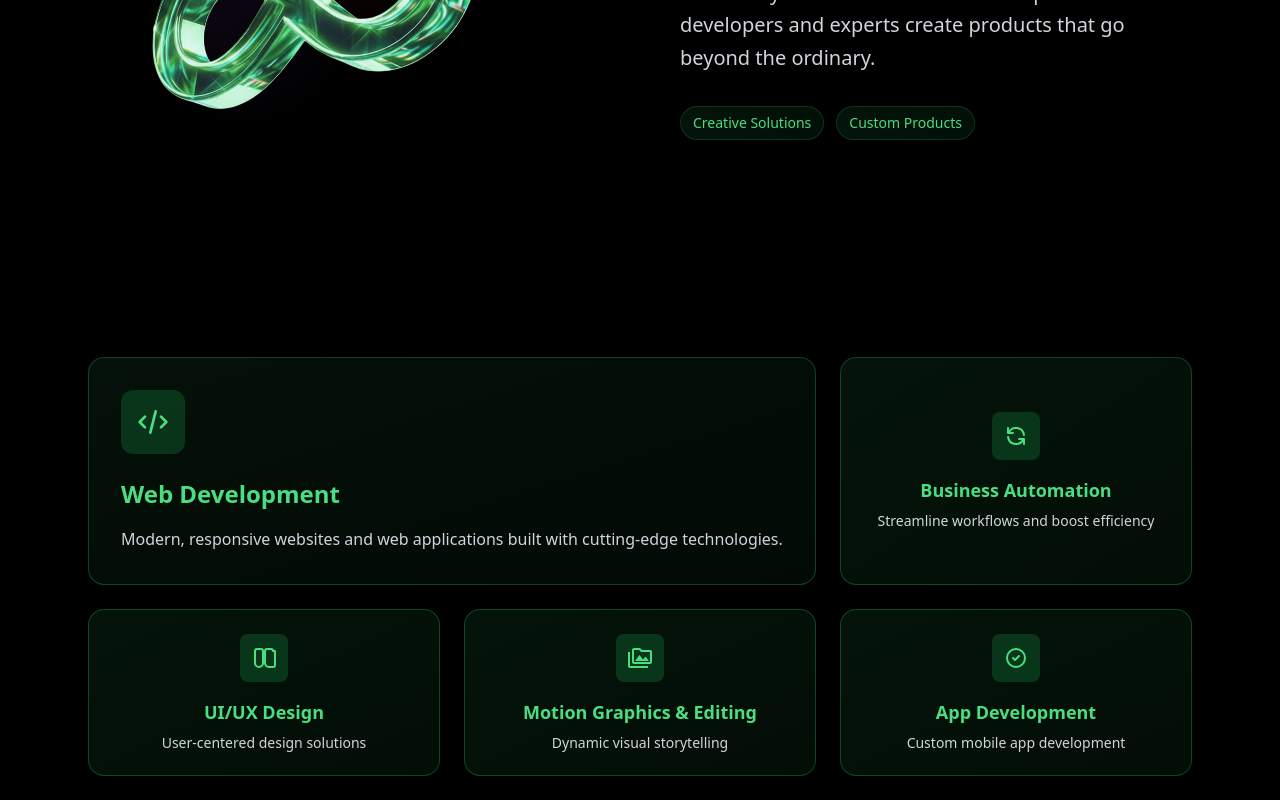
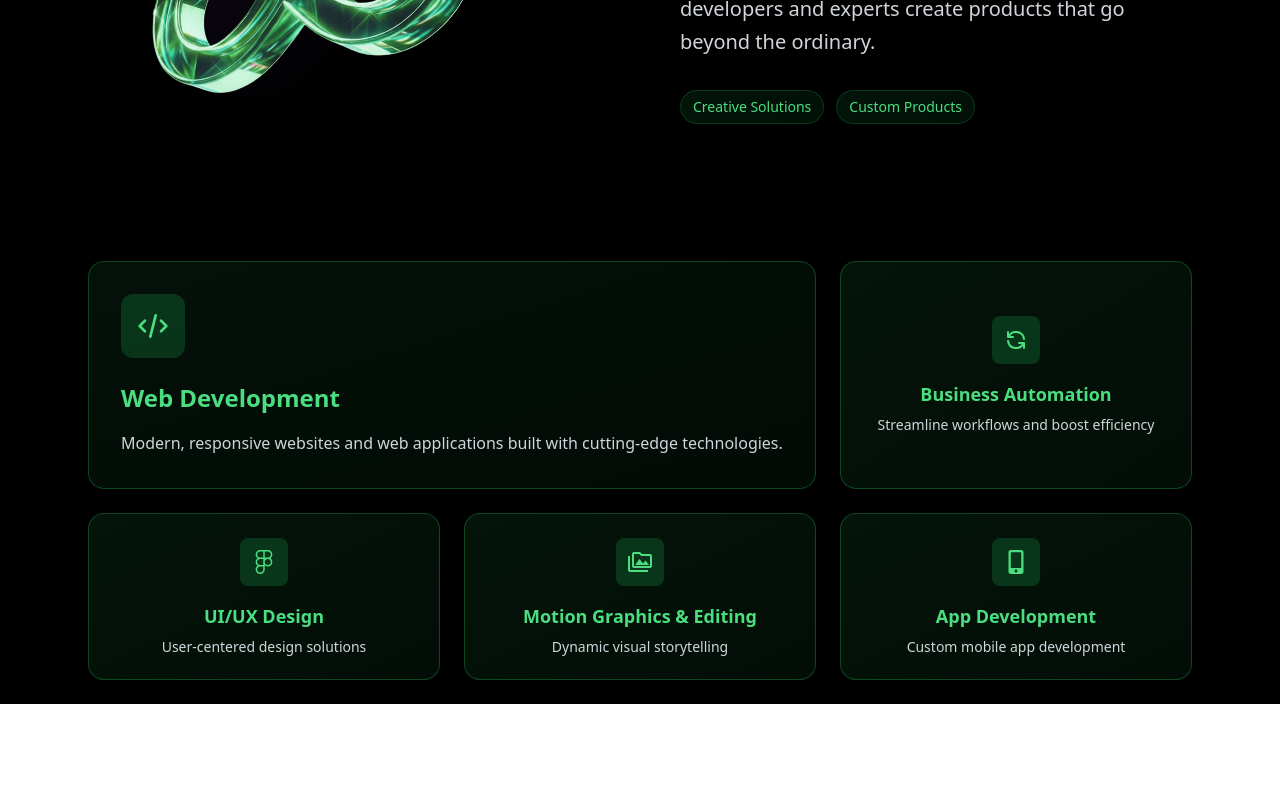
Before and after one commit to loopsspace/loopspace_portfolio, a React (Vite) app: page / in a window 1280 px wide. Shown: the part 2053-2853 px from the top of the page. After the commit the page ends 2757 px from the top, so only its background shows below. Built offline with nearby package versions, Linux system fonts and the light colour scheme.

Commit message:
7th commit

```diff
--- a/src/components/AboutSection.jsx
+++ b/src/components/AboutSection.jsx
@@ -3,7 +3,7 @@ import { Mountain, Map, Globe, Compass, ArrowRight, Sparkles } from 'lucide-reac
 
 const AboutSection = () => {
   return (
-    <section className="relative py-20 md:py-32 overflow-hidden mt-[-20px] md:mt-20" >
+    <section className="relative py-15 md:py-12 overflow-hidden mt-10 md:mt-36" >
       {/* Enhanced decorative elements */}
 
 
--- a/src/components/BentoGrid.jsx
+++ b/src/components/BentoGrid.jsx
@@ -1,5 +1,6 @@
 import React from 'react';
 import { MdOutlinePermMedia } from "react-icons/md";
+import { FaFigma, FaMobileAlt } from "react-icons/fa";
 
 const BentoGrid = () => {
   return (
@@ -46,9 +47,7 @@ const BentoGrid = () => {
         <div className="bg-gradient-to-br from-green-800/20 to-green-700/10 border border-green-500/30 rounded-2xl p-6 backdrop-blur-sm hover:border-green-400/50 transition-all duration-300 group relative">
           <div className="h-full flex flex-col justify-center items-center text-center">
             <div className="w-12 h-12 bg-green-500/20 rounded-lg flex items-center justify-center mb-4 group-hover:scale-110 transition-transform duration-300">
-              <svg className="w-6 h-6 text-green-400" fill="none" stroke="currentColor" viewBox="0 0 24 24">
-                <path strokeLinecap="round" strokeLinejoin="round" strokeWidth={2} d="M7 21a4 4 0 01-4-4V5a2 2 0 012-2h4a2 2 0 012 2v12a4 4 0 01-4 4zM21 5a2 2 0 00-2-2h-4a2 2 0 00-2 2v12a4 4 0 004 4h4a2 2 0 002-2V5z" />
-              </svg>
+            <FaFigma className="w-6 h-6 text-green-400" />
             </div>
             <h4 className="text-lg font-bold text-green-400 mb-2 group-hover:text-green-300 transition-colors">
               UI/UX Design
@@ -76,9 +75,7 @@ const BentoGrid = () => {
         <div className="bg-gradient-to-br from-green-800/20 to-green-700/10 border border-green-500/30 rounded-2xl p-6 backdrop-blur-sm hover:border-green-400/50 transition-all duration-300 group relative">
           <div className="h-full flex flex-col justify-center items-center text-center">
             <div className="w-12 h-12 bg-green-500/20 rounded-lg flex items-center justify-center mb-4 group-hover:scale-110 transition-transform duration-300">
-              <svg className="w-6 h-6 text-green-400" fill="none" stroke="currentColor" viewBox="0 0 24 24">
-                <path strokeLinecap="round" strokeLinejoin="round" strokeWidth={2} d="M9 12l2 2 4-4m6 2a9 9 0 11-18 0 9 9 0 0118 0z" />
-              </svg>
+            <FaMobileAlt className="w-6 h-6 text-green-400" />
             </div>
             <h4 className="text-lg font-bold text-green-400 mb-2 group-hover:text-green-300 transition-colors">
               App Development
```
